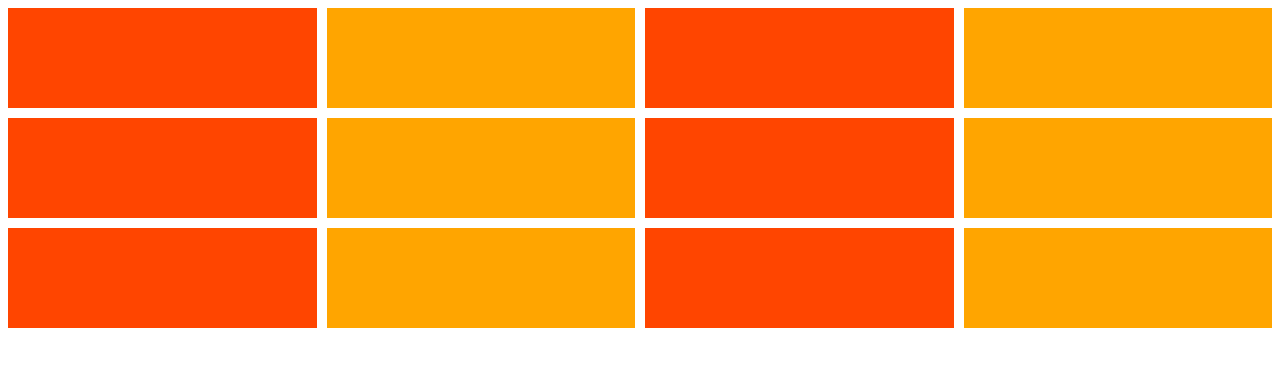
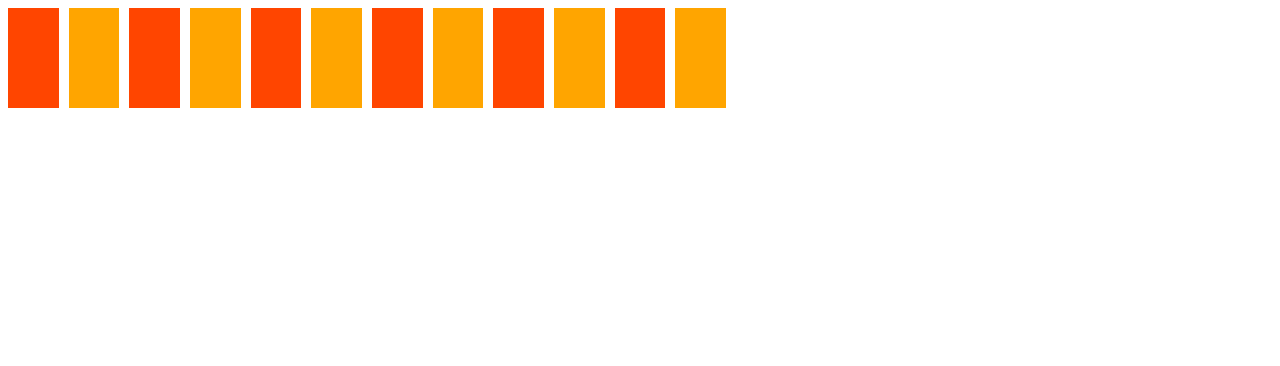
Before and after one commit to choibumsu/CSS_master, a plain HTML site: page grid/auto-grid.html in a window 1280 px wide. Drawn offline with Linux system fonts and the light colour scheme.

Commit message:
[CHANGE] grid auto-fit, auto-fill 적용

```diff
--- a/grid/auto-grid.html
+++ b/grid/auto-grid.html
@@ -10,7 +10,8 @@
             display: grid;
             grid-gap: 10px;
             grid-auto-rows: 100px;
-            grid-template-columns: repeat(4, 1fr);
+            /* grid-template-columns: repeat(auto-fit, minmax(350px, 1fr)); */
+            grid-template-columns: repeat(auto-fill, minmax(50px, 1fr));
         }
 
         .box:nth-child(even) {
```
